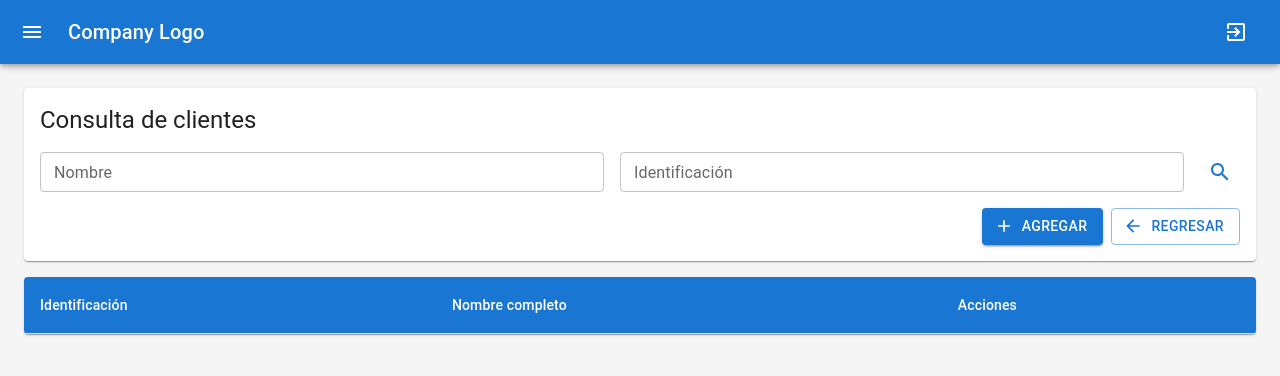
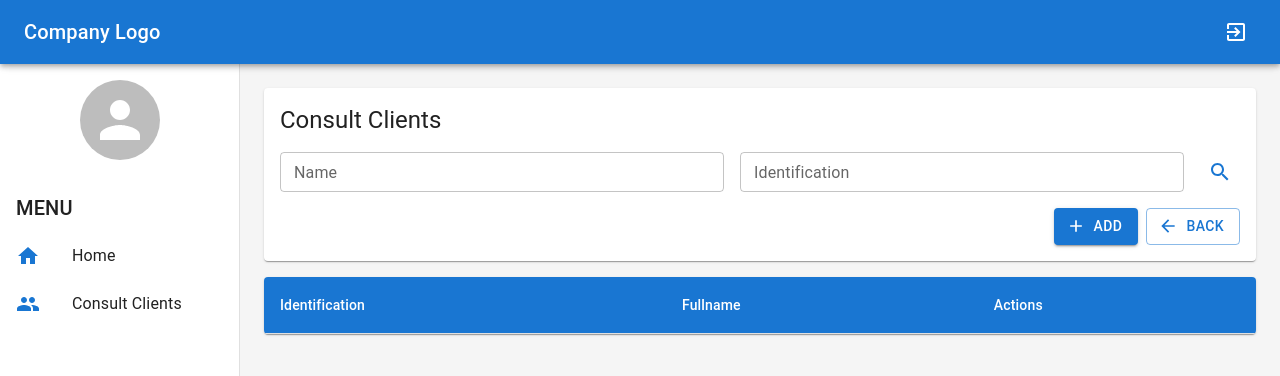
Before and after one commit to dfiallo35/ReactCompanyDemo, a React (Create React App) app: page /clients in a window 1280 px wide. Shown: the top 376 px of the page. Built offline with nearby package versions, Linux system fonts and the light colour scheme.

Commit message:
fix some visuals and spellings

```diff
--- a/src/components/ClientListPage.js
+++ b/src/components/ClientListPage.js
@@ -62,15 +62,15 @@ const ClientListPage = () => {
             <Box component="main" sx={{ flexGrow: 1, p: 3, bgcolor: "#f5f5f5", minHeight: "100vh" }}>
                 {/* Search and Actions */}
                 <Box mt={8} p={2} component={Paper}>
-                    <Typography variant="h5">Consulta de clientes</Typography>
+                    <Typography variant="h5">Consult Clients</Typography>
                     <Box display="flex" gap={2} my={2}>
-                        <TextField fullWidth label="Nombre" variant="outlined" size="small" />
-                        <TextField fullWidth label="Identificación" variant="outlined" size="small" />
+                        <TextField fullWidth label="Name" variant="outlined" size="small" />
+                        <TextField fullWidth label="Identification" variant="outlined" size="small" />
                         <IconButton color="primary"><Search /></IconButton>
                     </Box>
                     <Box display="flex" justifyContent="flex-end" gap={1}>
-                        <Button variant="contained" startIcon={<Add />} onClick={() => history.push("/clients/new")}>Agregar</Button>
-                        <Button variant="outlined" startIcon={<ArrowBack />} onClick={() => history.push("/")}>Regresar</Button>
+                        <Button variant="contained" startIcon={<Add />} onClick={() => history.push("/clients/new")}>Add</Button>
+                        <Button variant="outlined" startIcon={<ArrowBack />} onClick={() => history.push("/")}>Back</Button>
                     </Box>
                 </Box>
 
@@ -79,9 +79,9 @@ const ClientListPage = () => {
                     <Table>
                         <TableHead>
                             <TableRow>
-                                <TableCell sx={{ backgroundColor: "#1976d2", color: "white" }}>Identificación</TableCell>
-                                <TableCell sx={{ backgroundColor: "#1976d2", color: "white" }}>Nombre completo</TableCell>
-                                <TableCell sx={{ backgroundColor: "#1976d2", color: "white" }}>Acciones</TableCell>
+                                <TableCell sx={{ backgroundColor: "#1976d2", color: "white" }}>Identification</TableCell>
+                                <TableCell sx={{ backgroundColor: "#1976d2", color: "white" }}>Fullname</TableCell>
+                                <TableCell sx={{ backgroundColor: "#1976d2", color: "white" }}>Actions</TableCell>
                             </TableRow>
                         </TableHead>
                         <TableBody>
--- a/src/components/ClientMaintenancePage.js
+++ b/src/components/ClientMaintenancePage.js
@@ -1,7 +1,7 @@
 import React, { useContext, useState, useEffect } from "react";
 import { useParams, useHistory } from "react-router-dom";
 
-import { TextField, Button, MenuItem, Select, InputLabel, FormControl, Typography, Box, Grid } from "@mui/material";
+import { TextField, Button, MenuItem, Select, InputLabel, FormControl, Typography, Box, Grid, Avatar } from "@mui/material";
 import { Save, ArrowBack } from "@mui/icons-material";
 import { DesktopDatePicker } from "@mui/x-date-pickers";
 
@@ -97,10 +97,13 @@ const ClientMaintenancePage = () => {
         <Box sx={{ display: "flex" }}>
             <NavBar />
 
-            <Box component="main" sx={{ flexGrow: 1, p: 3, bgcolor: "#f5f5f5", minHeight: "100vh" }}>
-                <Typography variant="h5" gutterBottom>
-                    👤 Mantenimiento de clientes
-                </Typography>
+            <Box component="main" mt={8} p={2} sx={{ flexGrow: 1, p: 3, bgcolor: "#f5f5f5", minHeight: "100vh" }}>
+                <Box sx={{ display: 'flex', alignItems: 'center' }} mb={4}>
+                    <Avatar sx={{ width: 80, height: 80 }} />
+                    <Typography variant="h5" gutterBottom sx={{ ml: 2 }}>
+                        Client Maintenance
+                    </Typography>
+                </Box>
                 <Grid container spacing={2}>
                     <Grid item xs={12} sm={4}>
                         <TextField fullWidth label="Identification" name="identification" value={client.identification} onChange={handleChange} />
--- a/src/components/HomePage.js
+++ b/src/components/HomePage.js
@@ -8,7 +8,7 @@ const HomePage = () => {
     return (
         <Box sx={{ display: "flex" }}>
             <NavBar />
-            <Box component="main" sx={{ flexGrow: 1, p: 3, bgcolor: "#f5f5f5", minHeight: "100vh" }}>
+            <Box component="main" mt={8} p={2} sx={{ flexGrow: 1, p: 3, bgcolor: "#f5f5f5", minHeight: "100vh" }}>
                 <Toolbar />
                 <Typography variant="h3" align="center" fontWeight="bold">
                 Welcome to the Home Page
--- a/src/components/LoginForm.js
+++ b/src/components/LoginForm.js
@@ -61,7 +61,7 @@ const LoginForm = () => {
                 minHeight="100vh"
             >
                 <Typography variant="h5" gutterBottom>
-                Iniciar Sesión
+                Log In
                 </Typography>
                 {error && <Alert severity="error">{error}</Alert>}
 
--- a/src/components/NavBar.js
+++ b/src/components/NavBar.js
@@ -1,4 +1,4 @@
-import React, { useState, useContext } from "react";
+import React, { useContext } from "react";
 import { useHistory } from "react-router-dom";
 
 import {
@@ -14,7 +14,7 @@ import {
     Avatar,
     Box,
 } from "@mui/material";
-import { Menu, ExitToApp, Home, People } from "@mui/icons-material";
+import { ExitToApp, Home, People } from "@mui/icons-material";
 
 import AuthContext from "../context/AuthContext";
 
@@ -23,14 +23,9 @@ const drawerWidth = 240;
 
 
 const NavBar = () => {
-    const [open, setOpen] = useState(false);
     const { userData, logout } = useContext(AuthContext);
 
     const history = useHistory();
-
-    const toggleMenu = () => {
-        setOpen(!open);
-    };
 
     const handleLogout = () => {
         logout();
@@ -39,11 +34,8 @@ const NavBar = () => {
 
     return (
         <>
-            <AppBar position="fixed" sx={{ zIndex: (theme) => theme.zIndex.drawer + 1 }}>
+            <AppBar position="fixed" sx={{ zIndex: (theme) => theme.zIndex.drawer + 1, ml: drawerWidth }}>
                 <Toolbar>
-                    <IconButton color="inherit" edge="start" sx={{ mr: 2 }} onClick={toggleMenu}>
-                        <Menu />
-                    </IconButton>
                     <Typography variant="h6" sx={{ flexGrow: 1 }}>
                         Company Logo
                     </Typography>
@@ -57,15 +49,13 @@ const NavBar = () => {
             </AppBar>
 
             <Drawer
-                variant="temporary"
+                variant="persistent"
                 anchor="left"
-                open={open}
-                onClose={toggleMenu}
-
+                open
                 sx={{
-                width: drawerWidth,
-                flexShrink: 0,
-                [`& .MuiDrawer-paper`]: { width: drawerWidth, boxSizing: "border-box" },
+                    width: drawerWidth,
+                    flexShrink: 0,
+                    [`& .MuiDrawer-paper`]: { width: drawerWidth, boxSizing: "border-box" },
                 }}
             >
                 <Toolbar />
@@ -86,7 +76,7 @@ const NavBar = () => {
                     </ListItem>
                     <ListItem button onClick={() => history.push("/clients")}>
                         <ListItemIcon>
-                            <People color="secondary" />
+                            <People color="primary" />
                         </ListItemIcon>
                         <ListItemText primary="Consult Clients" />
                     </ListItem>
--- a/src/components/NotFoundPage.js
+++ b/src/components/NotFoundPage.js
@@ -6,15 +6,15 @@ import NavBar from "./NavBar";
 
 const NotFoundPage = () => {
     return (
-        <Box component="main" sx={{ flexGrow: 1, p: 3, bgcolor: "#f5f5f5", minHeight: "100vh", textAlign: "center" }}>
+        <Box component="main" sx={{ flexGrow: 1, p: 3, bgcolor: "#f5f5f5", minHeight: "100vh" }}>
             <NavBar />
-            <Box sx={{ mt: 10 }}>
+            <Box sx={{ display: 'flex', flexDirection: 'column', alignItems: 'center', justifyContent: 'center', mt: 10 }}>
                 <ErrorOutlineIcon sx={{ fontSize: 100, color: "primary.main" }} />
                 <Typography variant="h2" fontWeight="bold" color="primary">
-                404
+                    404
                 </Typography>
                 <Typography variant="h5" color="textSecondary">
-                Oops... Page Not Found!
+                    Oops... Page Not Found!
                 </Typography>
             </Box>
         </Box>
```
